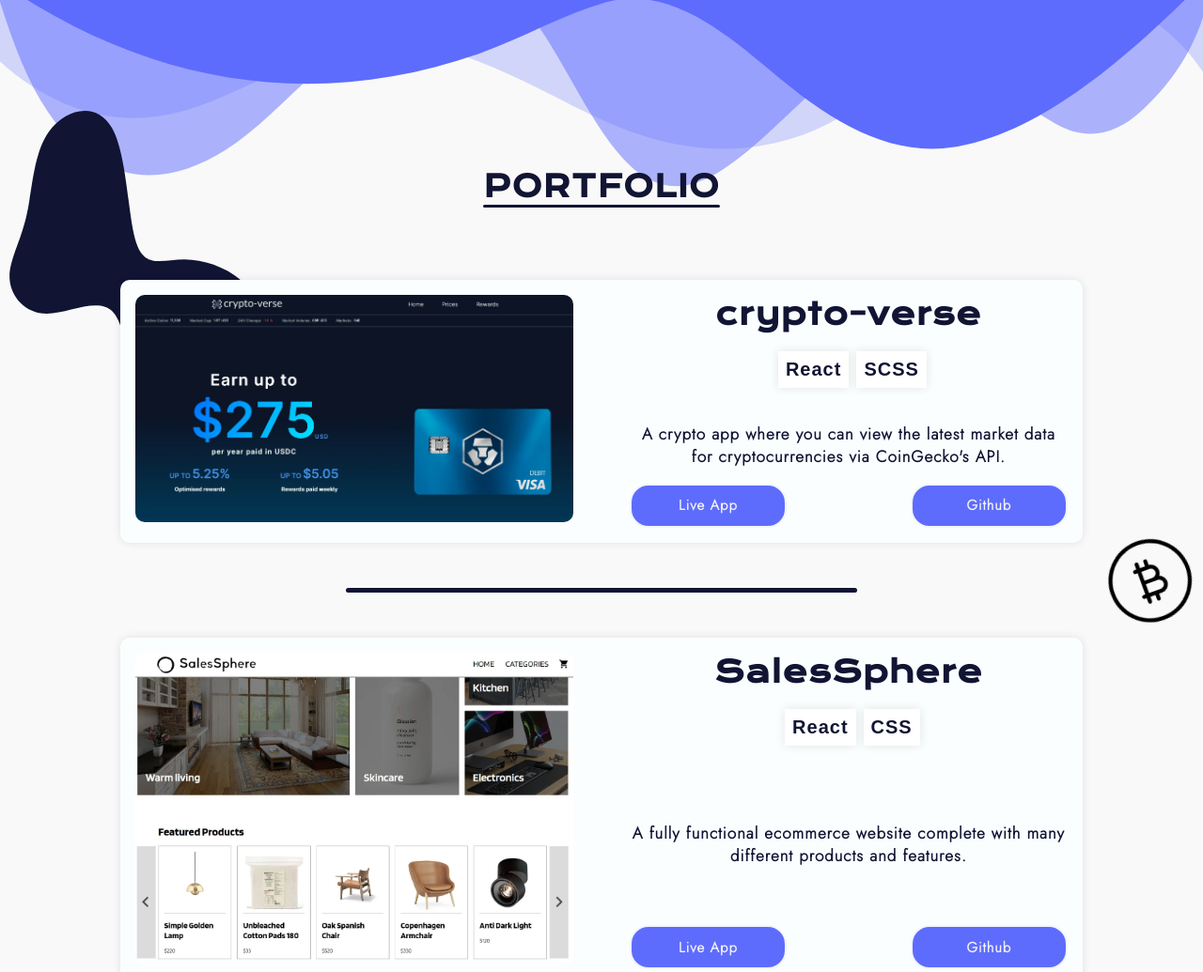
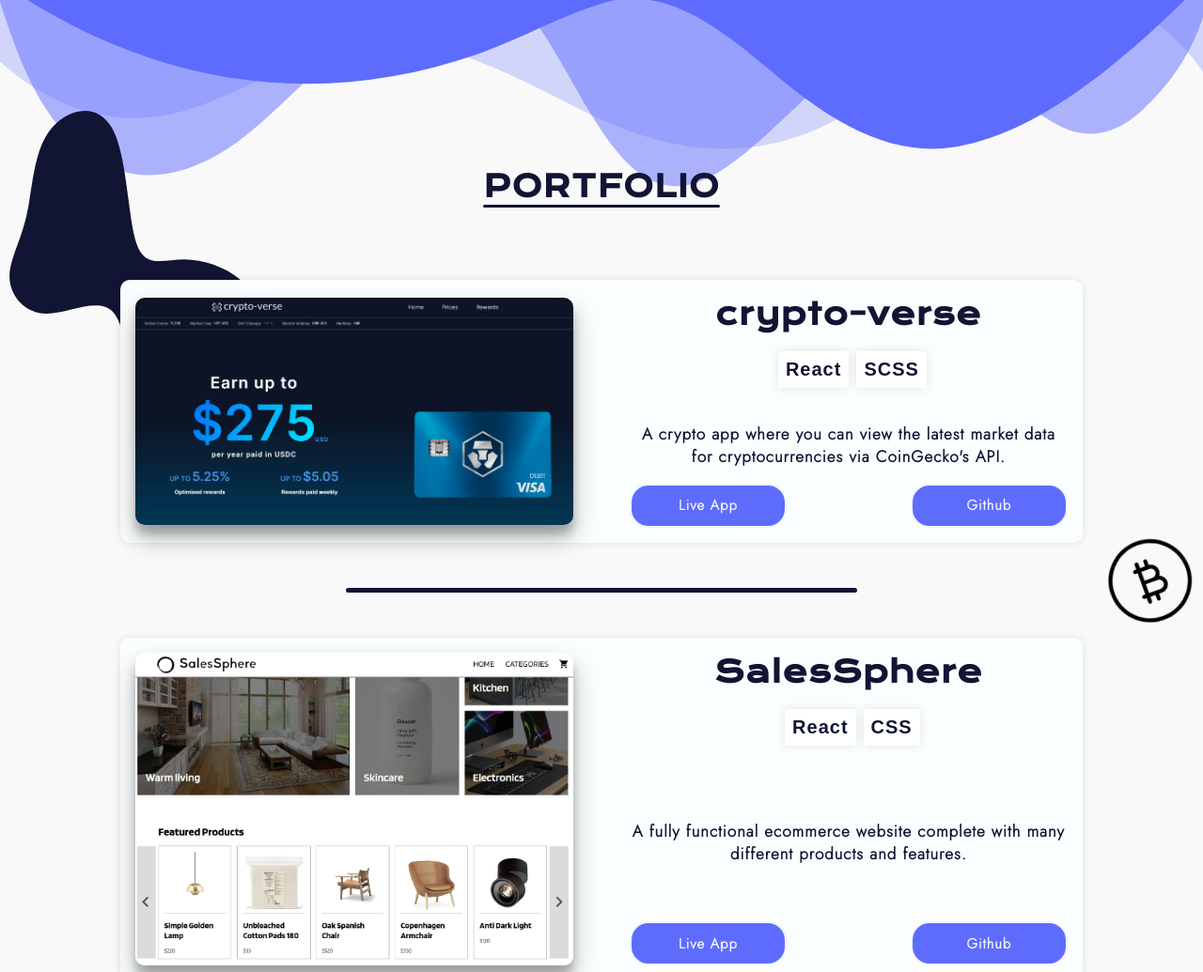
Before and after one commit to ryan2625/domain-deployment, a website with bundled scripts: page index.html in a window 1280 px wide. Shown: the part 550-1585 px from the top of the page at 94% size. Built offline with nearby package versions, Linux system fonts and the light colour scheme; a script that the page names is missing; files whose address does not match are found by name.

Commit message:
Adding box shadows

```diff
--- a/assets/styles/style.css
+++ b/assets/styles/style.css
@@ -311,6 +311,8 @@
   max-width: 100%;
   height: auto;
   border-radius: 10px;
+  box-shadow: rgba(0, 0, 0, 0.25) 0px 14px 28px, rgba(0, 0, 0, 0.22) 0px 10px 10px;
+  margin: auto 0;
 }
 
 .descriptions{
@@ -519,6 +521,8 @@
 
 .relative{
   position: relative;
+  display: flex;
+  align-items: center;
 }
 
 @keyframes bobbing2 {
```
